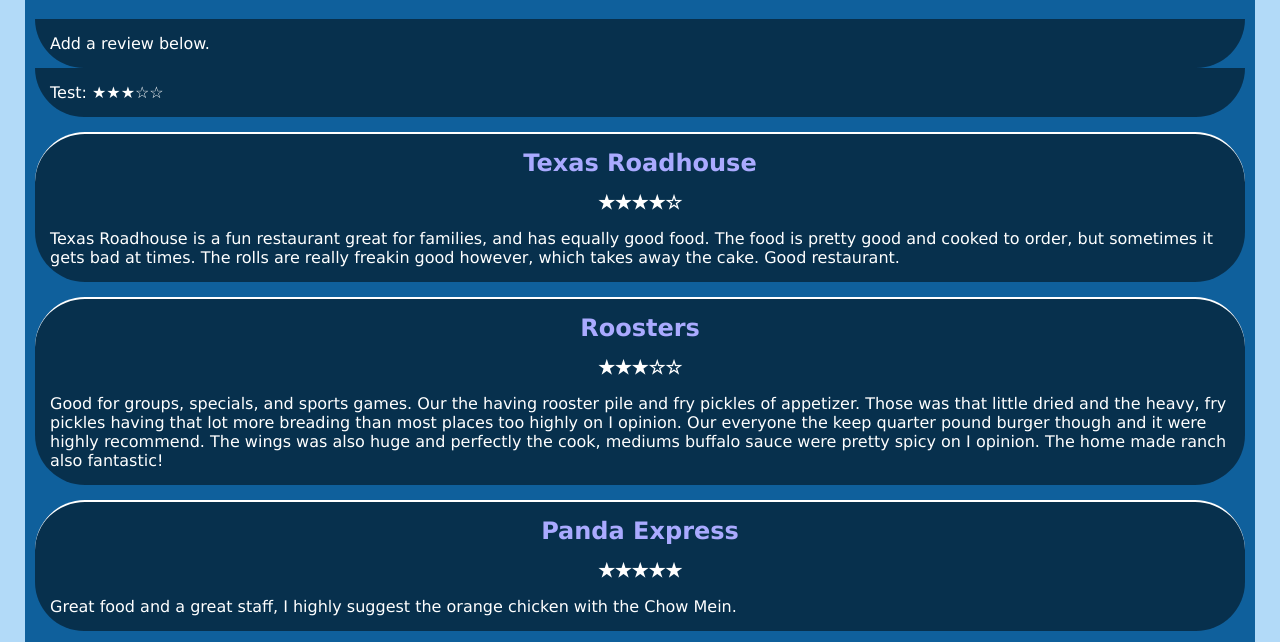
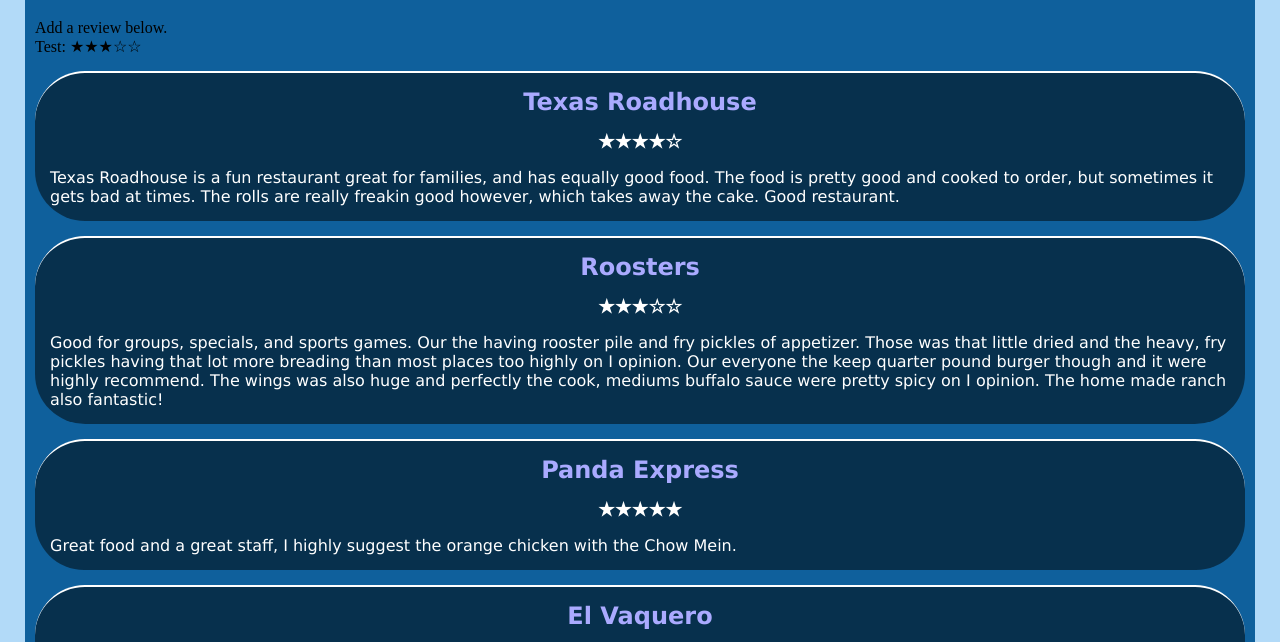
Before and after one commit to redairplane/munchhilliard, a plain HTML site: page index.html in a window 1280 px wide. Shown: the part 87-729 px from the top of the page. Drawn offline with Linux system fonts and the light colour scheme.

Commit message:
Update index.html

```diff
--- a/index.html
+++ b/index.html
@@ -16,12 +16,11 @@
   <body>
     <h1>Munch Hilliard</h1>
 
-    <p>
-      Add a review below.
-    </p>
-    <p>
+    <div>
+      Add a review below.<br>
       Test: &#x2605;&#x2605;&#x2605;&#x2606;&#x2606;
-    </p>
+    </div>
+
     <h2>Texas Roadhouse</h2>
     <h3> &#x2605;&#x2605;&#x2605;&#x2605;&#x2606;</h3>
     <p>Texas Roadhouse is a fun restaurant great for families, and has equally good food. The food is pretty good and cooked to order, but sometimes it gets bad at times. The rolls are really freakin good however, which takes away the cake. Good restaurant.</p>
```
